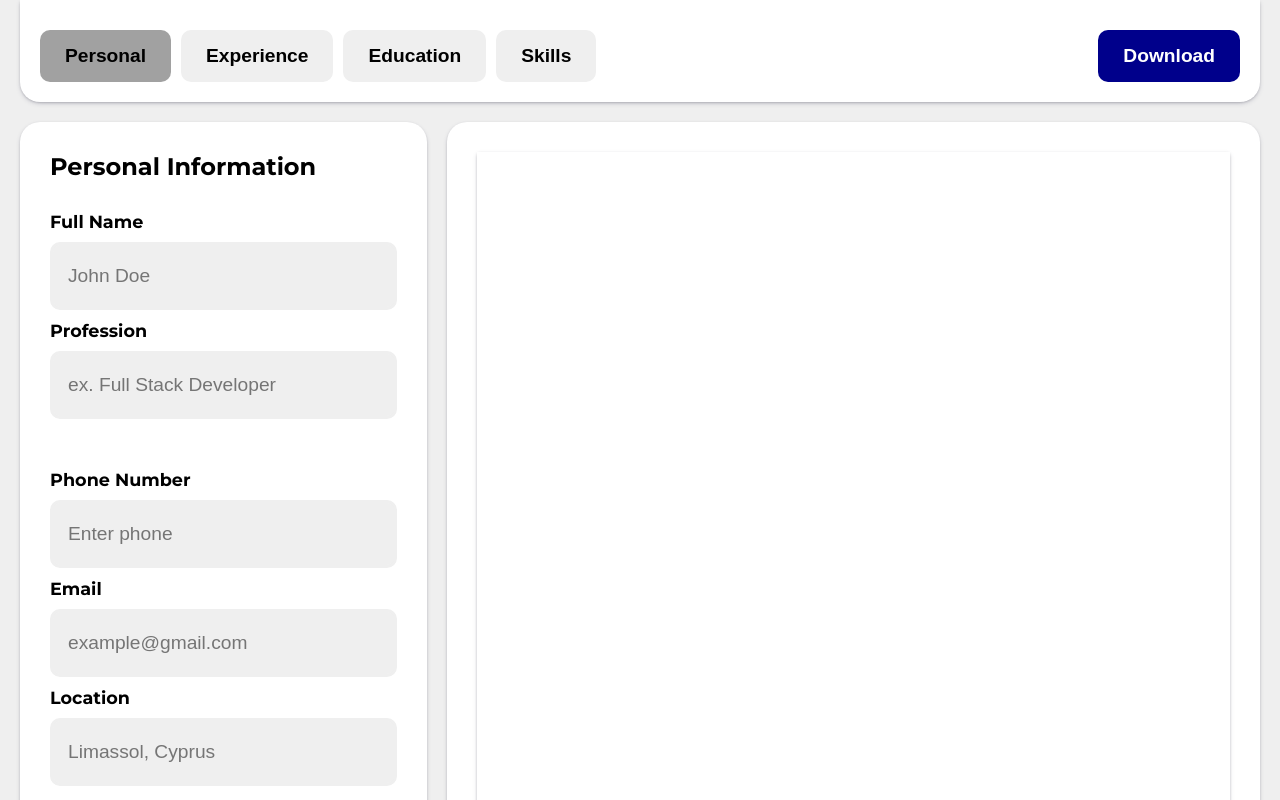
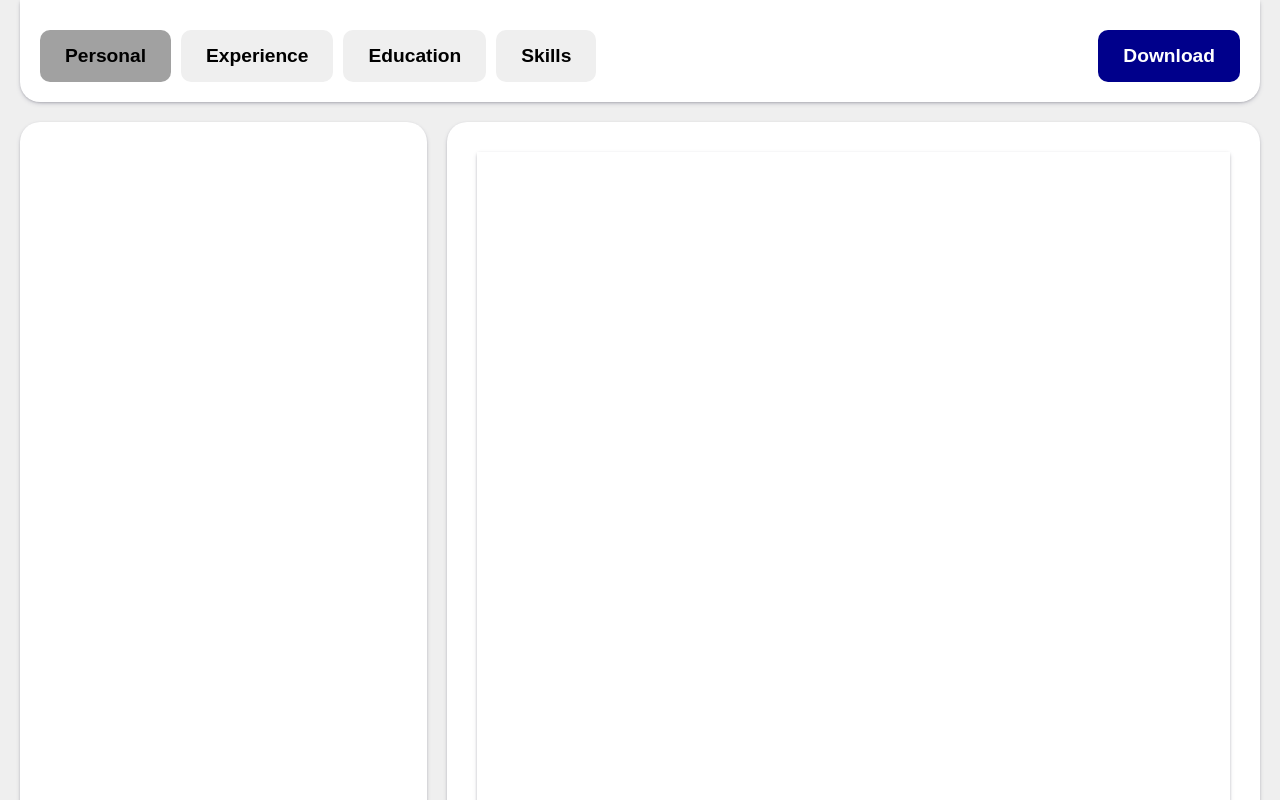
Before and after one commit to ArtemiiHH/cv-builder, a React (Vite) app: page / in a window 1280 px wide. Shown: the top 800 px of the page. Built offline with nearby package versions, Linux system fonts and the light colour scheme.

Commit message:
Add activeTab as a prop

```diff
--- a/src/components/Editor.jsx
+++ b/src/components/Editor.jsx
@@ -3,10 +3,6 @@ import EducationTab from "./EducationTab";
 import ExperienceTab from "./ExperienceTab";
 import SkillsTab from "./SkillsTab";
 
-export default function Editor() {
-  return (
-    <div className="editor-window">
-      <PersonalTab></PersonalTab>
-    </div>
-  );
+export default function Editor({ activeTab }) {
+  return <div className="editor-window"></div>;
 }
```
